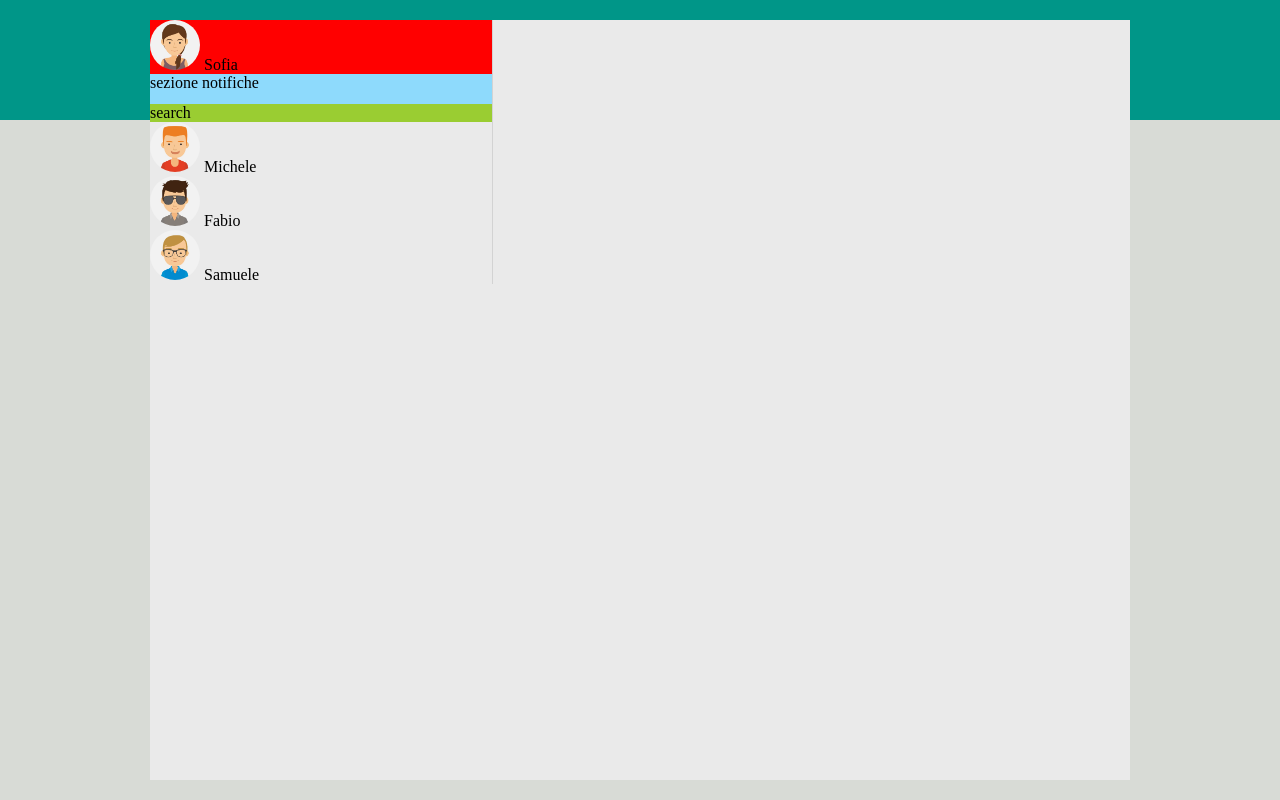
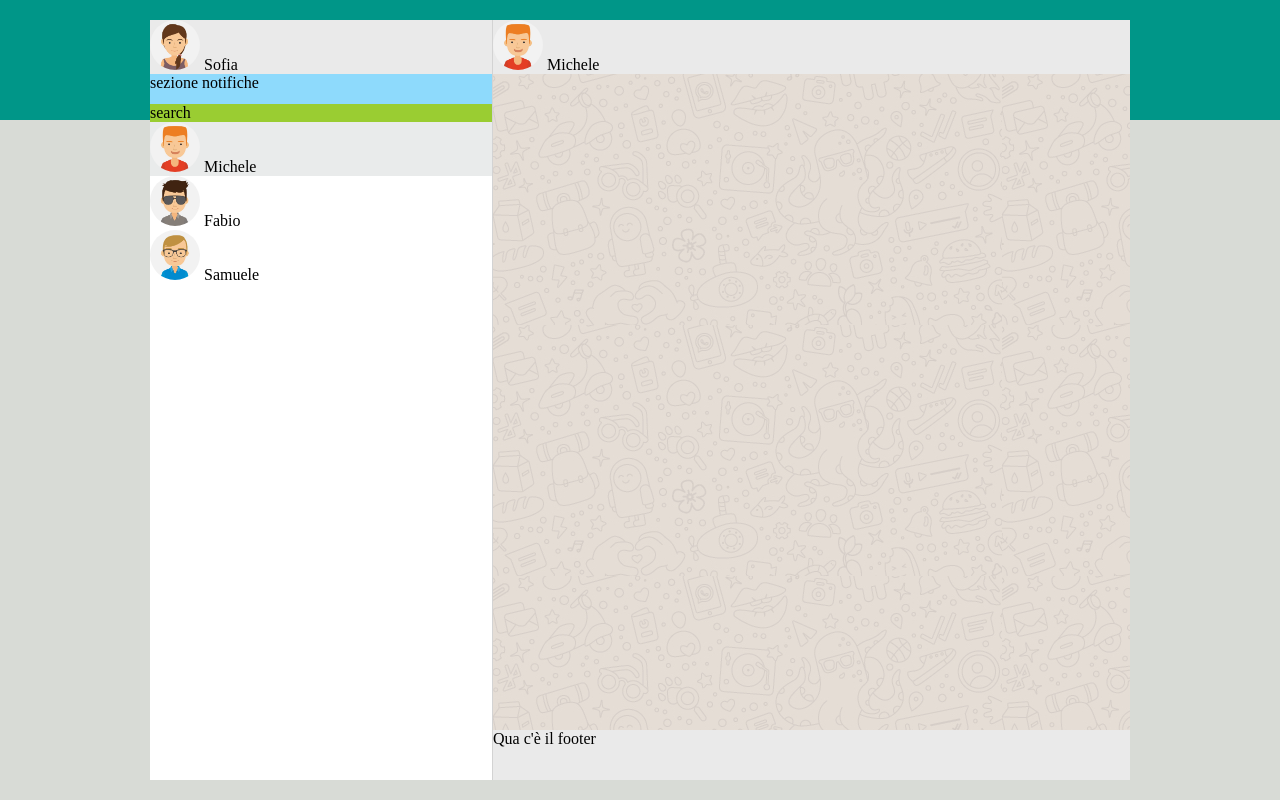
Before and after one commit to DennisGambini/vue-boolzapp, a plain HTML site: page index.html in a window 1280 px wide. Drawn offline with nearby package versions, Linux system fonts and the light colour scheme.

Commit message:
index,style : prima impaginazione main;

```diff
--- a/css/style.css
+++ b/css/style.css
@@ -10,9 +10,10 @@
     padding: 20px 150px;
 }
 #app{
+    display: flex;
     height: 100%;
     width:100%;
-    background-color: #EAEAEA;
+    background-color: white;
 }
 
 
@@ -25,7 +26,7 @@ aside{
 
 /* aside - header */
 aside > header{
-    background-color: red;
+    background-color: #EAEAEA;
 }
 /* aside - notifiche */
 #notifiche{
@@ -41,6 +42,9 @@ aside > #search-nav{
 aside > #chats > ul{
     list-style: none;
 }
+#chats li:first-of-type{
+    background-color: #E9EBEB;
+}
 .user-icon{
     height: 50px;
     border-radius: 50%;
@@ -48,3 +52,21 @@ aside > #chats > ul{
 
 
 /* MAIN */
+main{
+    display: flex;
+    flex-flow: column nowrap;
+    flex-grow: 1;
+}
+/* main - header */
+main > header{
+    background-color: #EAEAEA;
+}
+main > section.chat-text{
+    flex-grow: 1;
+    background-image: url(../img/mine.jpg);
+}
+/* main - footer */
+main > footer{
+    height: 50px;
+    background-color: #EAEAEA;
+}
--- a/index.html
+++ b/index.html
@@ -48,7 +48,26 @@
             </aside>
 
             <!-- MAIN (PARTE A DX) -->
-            <main></main>
+            <main>
+                <!-- INTESTAZIONE CHAT -->
+                <header>
+                    <div class="chatImg">
+                        <img src="img/avatar_1.jpg" alt="icona utente" class="user-icon">
+                        <span>Michele</span>
+                    </div>
+                </header>
+
+                <!-- CHAT -->
+                <section class="chat-text">
+
+                </section>
+
+                <!-- FOOTER CHAT -->
+                <footer>
+                    Qua c'è il footer
+                </footer>
+
+            </main>
         </div>
     </div>
 
```
